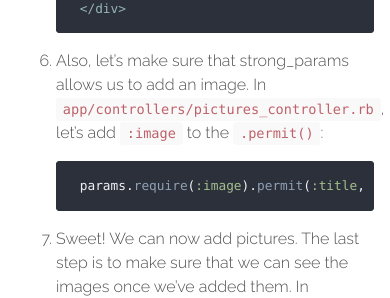
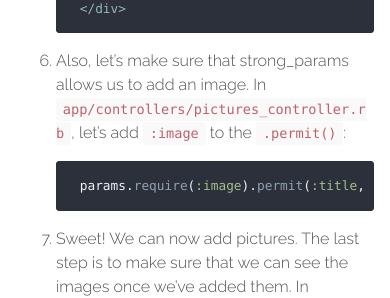
Before and after one commit to bswinnerton/blog, a Jekyll site: the page built from index.html, in a window 390 px wide. Shown: the part 2808-3106 px from the top of the page. Built offline with Jekyll 4.4.1, drawn with Linux system fonts in a browser that asks for light colours; Markdown is read by kramdown in place of the engine named in the settings; the list of posts is cut into pages by our own code.

```diff
--- a/public/css/poole.css
+++ b/public/css/poole.css
@@ -174,6 +174,10 @@
   font-size: 100%;
   color: inherit;
   background-color: transparent;
+}
+p code {
+  word-break: keep-all;
+  word-wrap: break-word;
 }
 
 /* Pygments via Jekyll */
```
Also changed, not shown: _posts/2014-07-18-using-miniexiftool-with-paperclip.md (+1 -1 lines).
